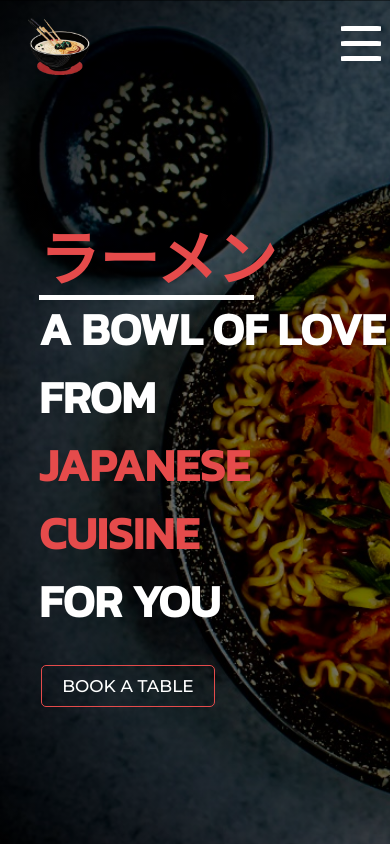
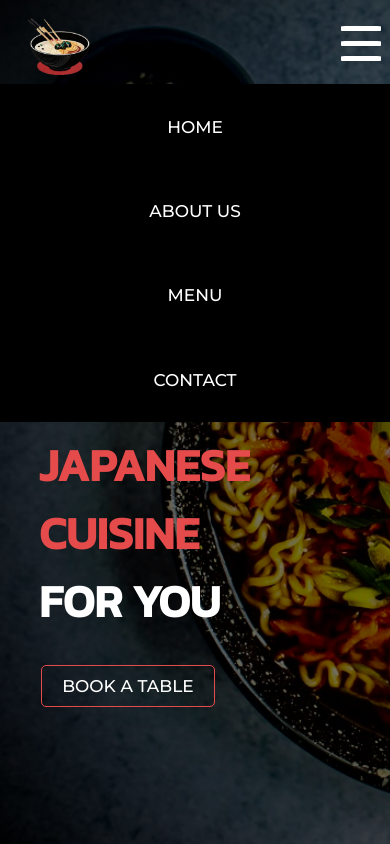
Before and after one commit to zordican/e-cell-project, a plain HTML site: page project/index.htm in a window 390 px wide. Both pictures are taken after a click on the label 360 px from the left and 48 px from the top of the page. Shown: the top 844 px of the page. Drawn offline with Linux system fonts and the light colour scheme.

Commit message:
added hamburger menu

```diff
--- a/project/index.htm
+++ b/project/index.htm
@@ -10,6 +10,7 @@
 </head>
 <body>
     <div class="hero" id="home">
+        <input type="checkbox" id="toggle">
         <nav>
             <a href="">
                 <img src="./pictures/logo final.png" alt="" class="nav-logo">
--- a/project/styles.css
+++ b/project/styles.css
@@ -602,8 +602,6 @@ p.copyright-text {
         align-items: center;
         justify-content:center;
         padding: 30px,10%;
-
-
     }
     .navigation-list {
         display: grid;
@@ -614,10 +612,10 @@ p.copyright-text {
         width: 100vw;
         align-self:flex-start;
         height: auto;
-        top: 0;
+        top: 10%;
         left: 0;
+        z-index: -1;
         background-color: #000000;
-        z-index: 1;
         overflow: hidden;
         transform: translateY(-100%);
         }
@@ -669,3 +667,11 @@ nav .navbar-toggler .bar {
     border-radius: 10%;
     transition: .4s;
 }
+
+input {
+    display: none;
+    }
+    input:checked ~ nav .navigation-list {
+    transform: translateY(0);
+    z-index: 1;
+    }
```
